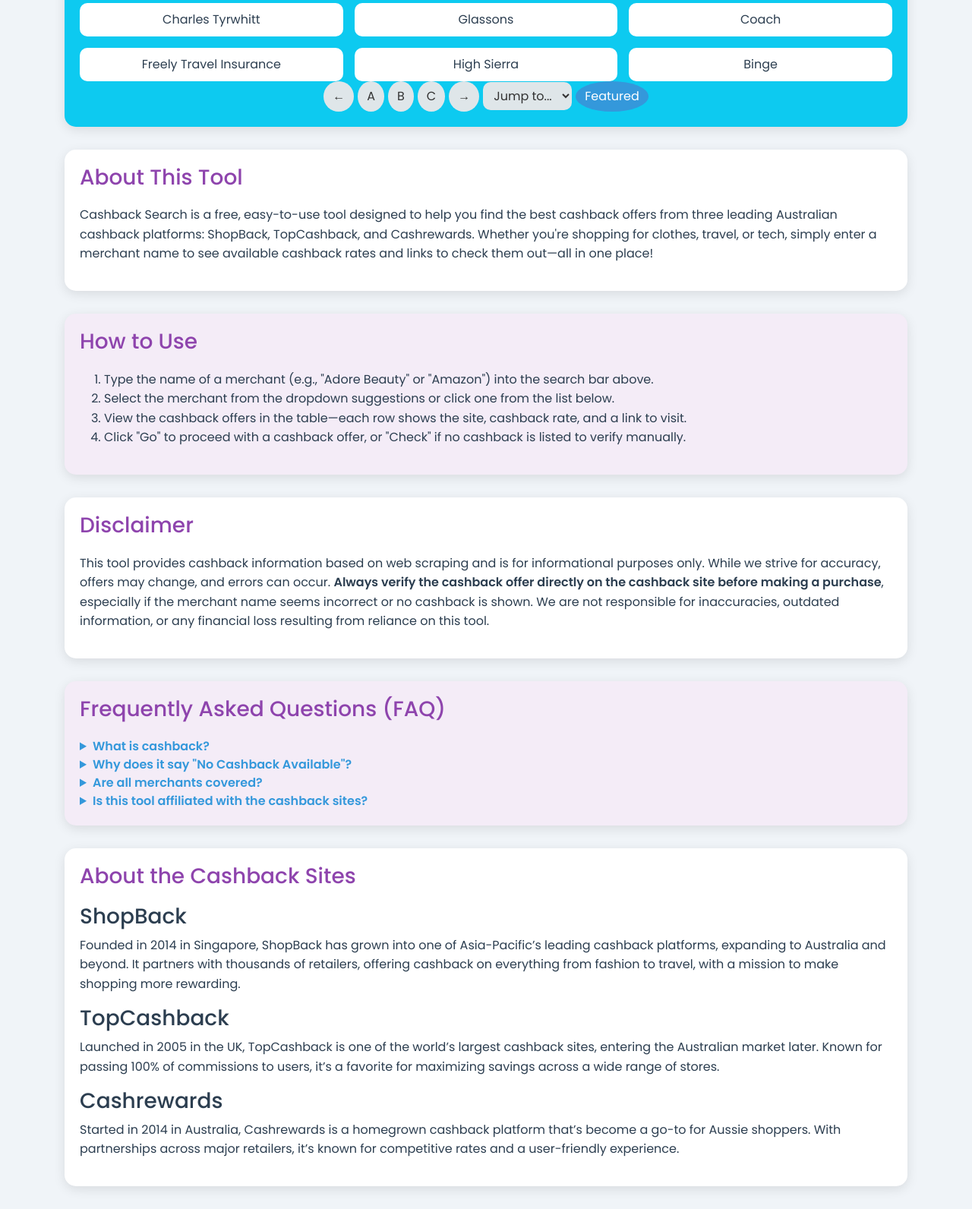
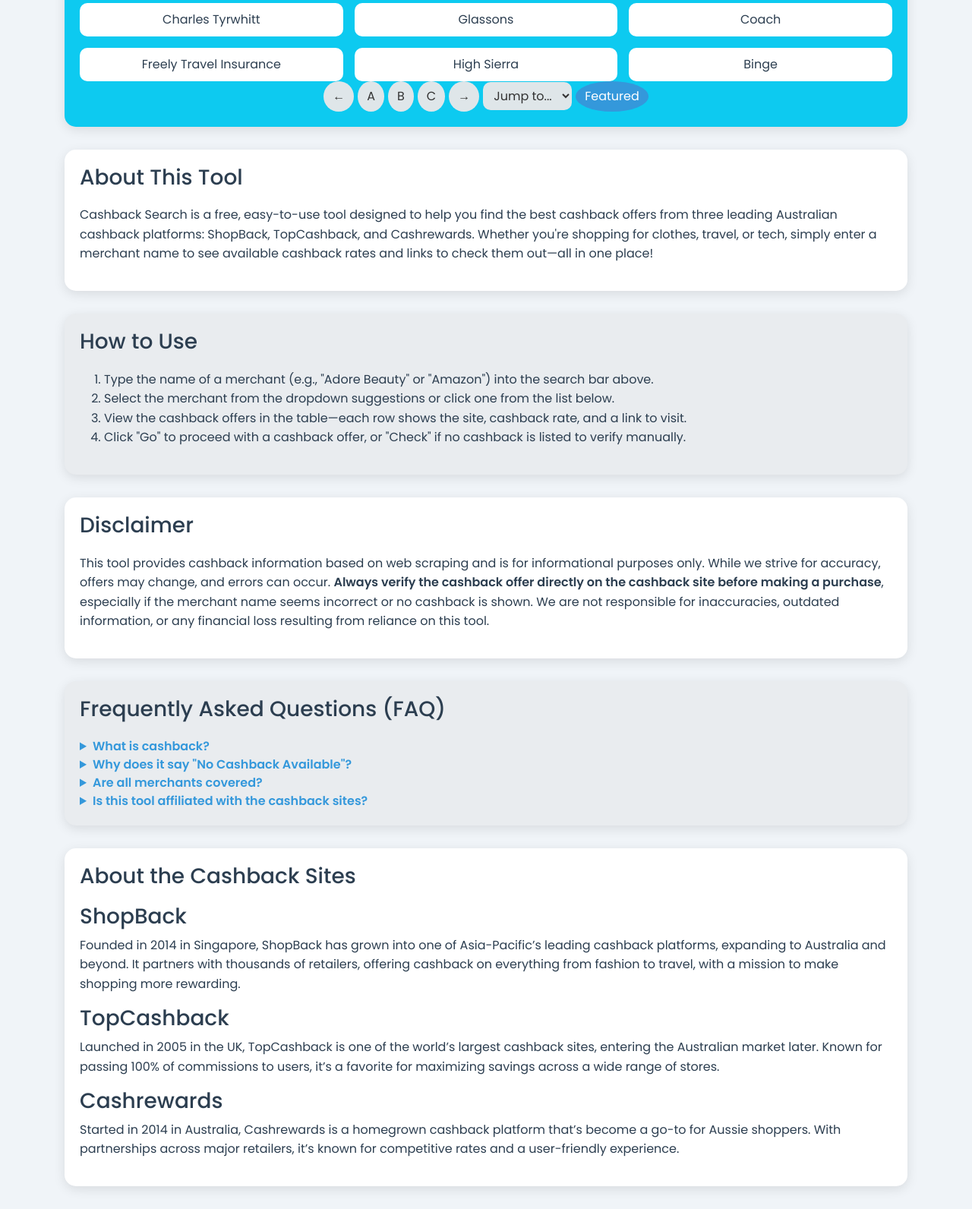
Before and after one commit to rakeshnirzari1/cashback-search, a Flask app: page / in a window 1280 px wide. Shown: the part 1757-3349 px from the top of the page at 76% size. Run offline with Flask 3, Linux system fonts and the light colour scheme.

Commit message:
Update index.html

```diff
--- a/templates/index.html
+++ b/templates/index.html
@@ -212,10 +212,10 @@
             margin-bottom: 30px;
         }
         .content-section:nth-child(odd) {
-            background: #f4ecf7;
+            background: #e9ecef;
         }
         .content-section h2 {
-            color: #8e44ad;
+            #color: #8e44ad;
             font-size: 1.75rem;
             margin-bottom: 20px;
         }
```
